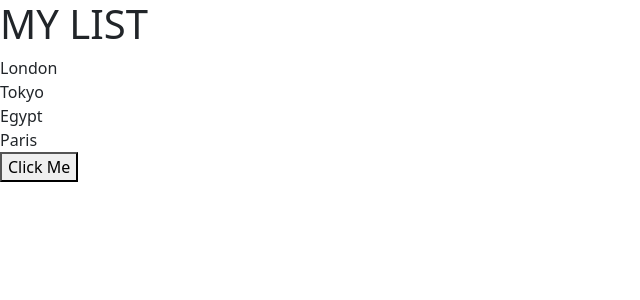
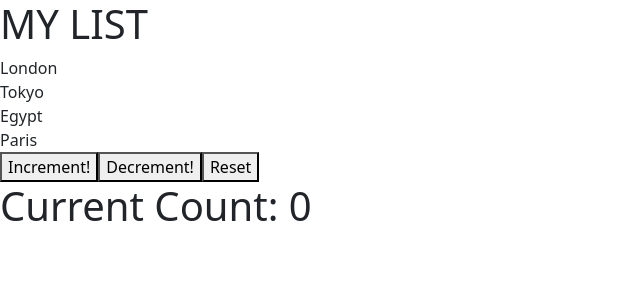
Before and after one commit to shilpakrishnanunni/react_tutorial, a React (Vite) app in the folder react-app/: page / in a window 1280 px wide. Shown: the top 300 px of the page, without its empty margins (0-640 px from the left). Built offline with nearby package versions, Linux system fonts and the light colour scheme.

Commit message:
increment/decrement using states

```diff
--- a/react-app/src/App.tsx
+++ b/react-app/src/App.tsx
@@ -1,11 +1,10 @@
 import ListGroup from "./components/ListGroup";
-import ToggleButton from "./components/Count";
+import Counter from "./components/Count";
 
 function App () {
   return <div>
     <ListGroup />
-    {/* <Counter /> */}
-    <ToggleButton />
+    <Counter />
   </div>
 }
 
--- a/react-app/src/components/Count.tsx
+++ b/react-app/src/components/Count.tsx
@@ -34,60 +34,68 @@ import React from "react";
 //     }
 // }
 
+// class Counter extends React.Component {
+//     constructor(props) {
+//         super(props);
+//         this.state = { name: "Initial State" };
+//         this.handleClick = this.handleClick.bind(this);
+//     }
+
+//     handleClick() {
+//         this.setState({
+//             name: "Button Clicked"
+//         })
+//     }
+
+//     render() {
+//         return (
+//             <div>
+//                 <button onClick={this.handleClick}>Button</button>
+//                 <h1>{this.state.name}</h1>
+//             </div>
+//         )
+//     }
+// }
 class Counter extends React.Component {
     constructor(props) {
-        super(props);
-        this.state = { name: "Initial State" };
-        this.handleClick = this.handleClick.bind(this);
+      super(props);
+      this.state = {
+        count: 0
+      };
+      // Change code below this line
+    this.increment = this.increment.bind(this);
+    this.decrement = this.decrement.bind(this);
+    this.reset = this.reset.bind(this);
+      // Change code above this line
     }
-
-    handleClick() {
-        this.setState({
-            name: "Button Clicked"
+    // Change code below this line
+    increment() {
+        this.setState((state) => {
+            return {count: state.count + 1}
         })
     }
-
+    decrement() {
+        this.setState((state) => {
+            return {count: state.count - 1}
+        })
+    }
+    reset() {
+        this.setState((state) => {
+            return { count: state.count = 0 }
+        })
+    }
+    // Change code above this line
     render() {
-        return (
-            <div>
-                <button onClick={this.handleClick}>Button</button>
-                <h1>{this.state.name}</h1>
-            </div>
-        )
+      return (
+        <div>
+          <button className='inc' onClick={this.increment}>Increment!</button>
+          <button className='dec' onClick={this.decrement}>Decrement!</button>
+          <button className='reset' onClick={this.reset}>Reset</button>
+          <h1>Current Count: {this.state.count}</h1>
+        </div>
+      );
     }
-}
-
-class ToggleButton extends React.Component {
-    constructor(props) {
-        super(props);
-        this.state = { visibility: false };
-        this.toggleVisibility = this.toggleVisibility.bind(this)
-
-      }
-      // Change code below this line
-    toggleVisibility() {
-      this.setState((state) => ({
-        visibility: !state.visibility
-      }))
-    }
-      // Change code above this line
-      render() {
-        if (this.state.visibility) {
-          return (
-            <div>
-              <button onClick={this.toggleVisibility}>Click Me</button>
-              <h1>Now you see me!</h1>
-            </div>
-          );
-        } else {
-          return (
-            <div>
-              <button onClick={this.toggleVisibility}>Click Me</button>
-            </div>
-          );
-        }
-      }
-}
+  };
 
 // stateful function
 // import React, { useState } from "react";
@@ -112,4 +120,4 @@ class ToggleButton extends React.Component {
 //     )
 // }
 
-export default ToggleButton;
+export default Counter;
```
